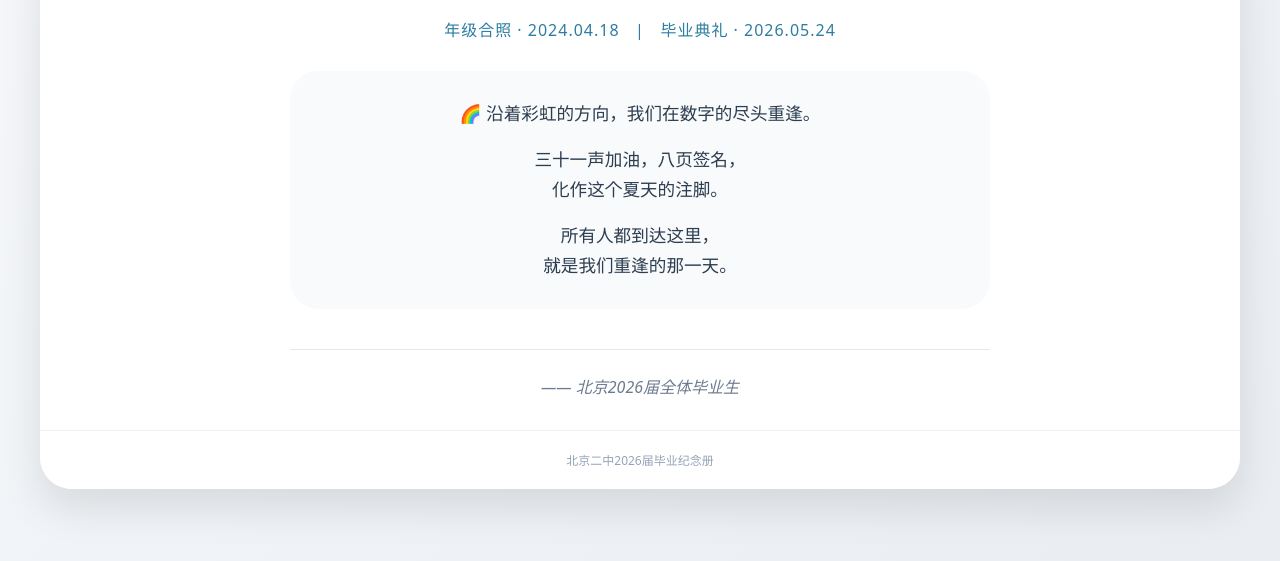
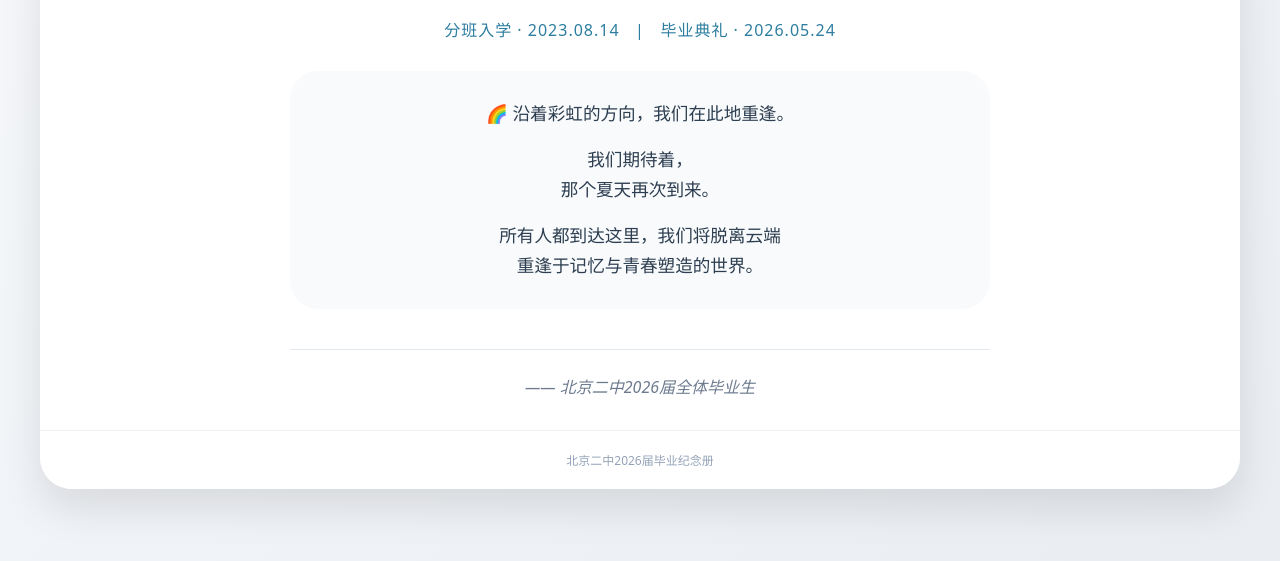
Before and after one commit to huoling25/bjez2026, a plain HTML site: page 08241831/index.html in a window 1280 px wide. Shown: the part 171-732 px from the top of the page. Drawn offline with Linux system fonts and the light colour scheme.

Commit message:
Update index.html

```diff
--- a/08241831/index.html
+++ b/08241831/index.html
@@ -205,17 +205,17 @@
         <div class="memory-content">
             <h2>🎓 纪念主页</h2>
             <div class="memory-date">
-                年级合照 · 2024.04.18 &nbsp;&nbsp;|&nbsp;&nbsp; 毕业典礼 · 2026.05.24
+                分班入学 · 2023.08.14 &nbsp;&nbsp;|&nbsp;&nbsp; 毕业典礼 · 2026.05.24
             </div>
             <div class="memory-text">
-                <p>🌈 沿着彩虹的方向，我们在数字的尽头重逢。</p >
-                <p style="margin-top: 16px;">三十一声加油，八页签名，<br>
-                化作这个夏天的注脚。</p >
-                <p style="margin-top: 16px; font-weight: 500;">所有人都到达这里，<br>
-                就是我们重逢的那一天。</p >
+                <p>🌈 沿着彩虹的方向，我们在此地重逢。</p >
+                <p style="margin-top: 16px;">我们期待着，<br>
+                那个夏天再次到来。</p >
+                <p style="margin-top: 16px; font-weight: 500;">所有人都到达这里，我们将脱离云端<br>
+                重逢于记忆与青春塑造的世界。</p >
             </div>
             <div class="signature">
-                —— 北京2026届全体毕业生
+                —— 北京二中2026届全体毕业生
             </div>
         </div>
     </div>
```
